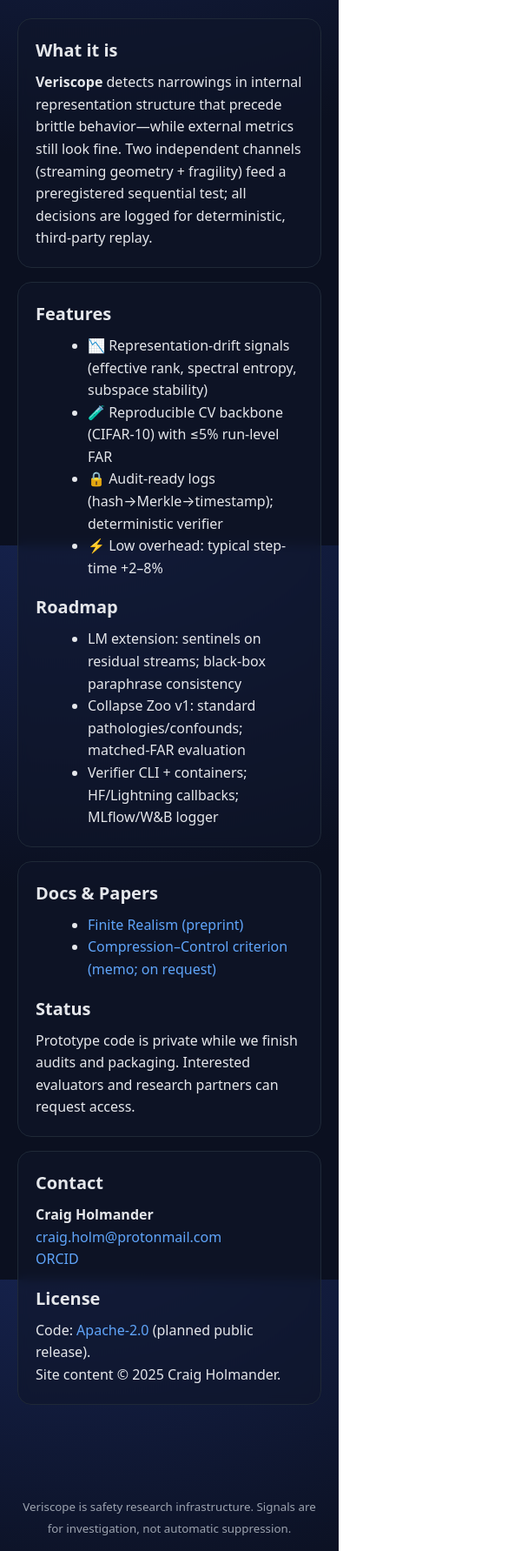
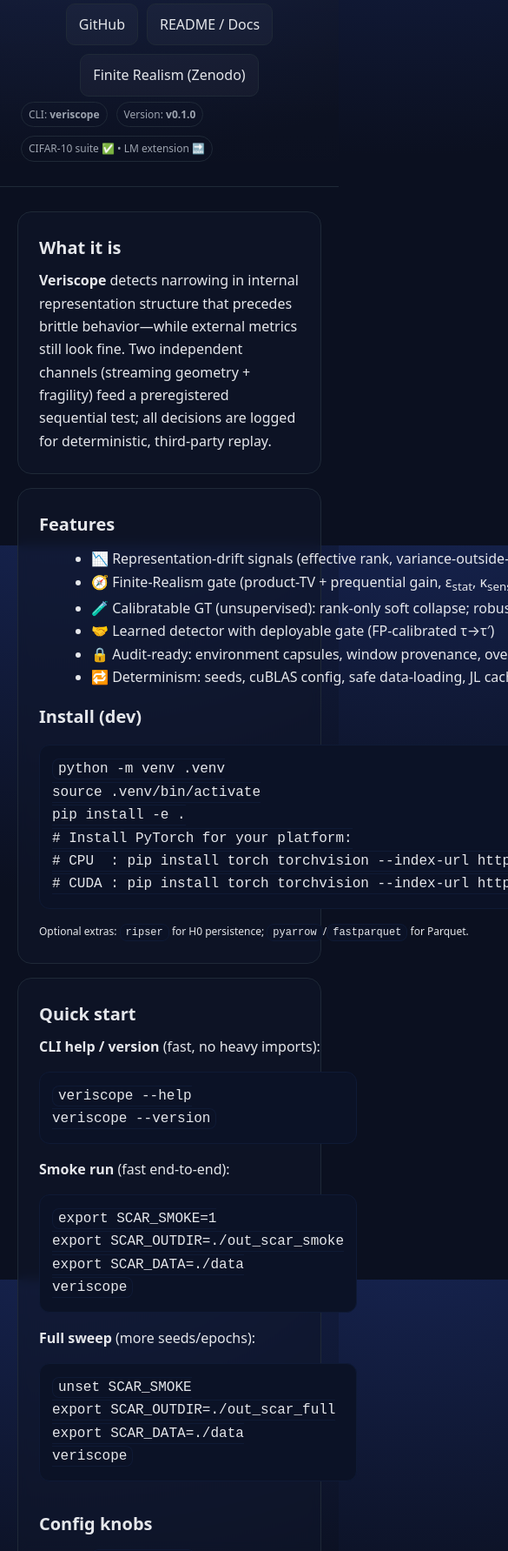
Before and after one commit to Epsilontic/veriscope-site, a plain HTML site: page index.html in a window 390 px wide. Shown: the part 217-2000 px from the top of the page at 87% size, 585 px wide, since content can reach past the window. Drawn offline with Linux system fonts and the light colour scheme.

Commit message:
Refactor index.html for improved layout and accessibility
Updated viewport meta tag formatting, added new CSS variables, and improved layout and accessibility features. Changed content structure and added new sections for installation instructions and outputs.

```diff
--- a/index.html
+++ b/index.html
@@ -2,7 +2,7 @@
 <html lang="en">
 <head>
   <meta charset="utf-8" />
-  <meta name="viewport" content="width=device-width,initial-scale=1" />
+  <meta name="viewport" content="width=device-width, initial-scale=1" />
   <title>Veriscope — Auditable Early Warnings for Representation Drift</title>
   <meta name="description" content="Veriscope is an auditor-grade early-warning system for hidden representation drift in ML models, with reproducible detectors, sequential control, and tamper-evident logs." />
   <meta name="theme-color" content="#0f172a" />
@@ -11,101 +11,193 @@
   <meta property="og:title" content="Veriscope — Auditable Early Warnings for Representation Drift" />
   <meta property="og:description" content="Early-warning detectors for hidden collapse: streaming geometry + fragility, preregistered thresholds, deterministic replay." />
   <meta property="og:type" content="website" />
-  <meta property="og:url" content="https://YOUR-USERNAME.github.io/veriscope-site/" />
-  <meta property="og:image" content="https://YOUR-USERNAME.github.io/veriscope-site/cover.png" />
+  <meta property="og:url" content="https://YOUR-USERNAME.github.io/YOUR-REPO/" />
+  <meta property="og:image" content="https://YOUR-USERNAME.github.io/YOUR-REPO/cover.png" />
   <meta name="twitter:card" content="summary_large_image" />
 
   <style>
     :root{
-      --bg:#0b1020; --card:#0f172a; --ink:#e5e7eb; --muted:#9ca3af; --acc:#60a5fa; --line:#1f2937;
+      --bg:#0b1020; --card:#0f172a; --ink:#e5e7eb; --muted:#9ca3af; --acc:#60a5fa; --line:#1f2937; --ok:#34d399; --warn:#fbbf24;
     }
     *{box-sizing:border-box}
+    html,body{height:100%}
     body{
-      margin:0; font:16px/1.6 system-ui, -apple-system, Segoe UI, Roboto, Inter, Helvetica, Arial, sans-serif;
-      color:var(--ink); background:radial-gradient(1200px 800px at 20% -10%, #172554 0%, #0b1020 60%, #0b1020 100%) fixed;
+      margin:0; font:16px/1.65 system-ui,-apple-system,Segoe UI,Roboto,Inter,Helvetica,Arial,sans-serif;
+      color:var(--ink);
+      background:radial-gradient(1200px 800px at 20% -10%, #172554 0%, #0b1020 60%, #0b1020 100%) fixed;
+      -webkit-font-smoothing:antialiased; -moz-osx-font-smoothing:grayscale;
     }
-    header{padding:56px 24px 24px; text-align:center; border-bottom:1px solid var(--line); background:linear-gradient(180deg, rgba(255,255,255,0.03), transparent);}
-    h1{margin:0 0 8px; font-size: clamp(28px, 4vw, 40px); letter-spacing:.2px}
+    header{
+      padding:60px 24px 28px; text-align:center; border-bottom:1px solid var(--line);
+      background:linear-gradient(180deg, rgba(255,255,255,0.03), transparent);
+    }
     .tag{display:inline-block; padding:4px 10px; font-size:12px; border:1px solid var(--line); border-radius:999px; color:var(--muted)}
-    main{max-width:960px; margin:24px auto; padding:0 20px 64px}
-    section{background:rgba(15,23,42,.6); border:1px solid var(--line); border-radius:16px; padding:20px; margin:16px 0; backdrop-filter: blur(6px)}
-    h2{margin:0 0 6px; font-size: clamp(20px, 2.6vw, 26px)}
+    h1{margin:10px 0 6px; font-size:clamp(28px,4vw,42px); letter-spacing:.2px}
+    .lead{margin:0 auto; max-width:900px; color:#cbd5e1}
+    main{max-width:1040px; margin:28px auto; padding:0 20px 80px}
+    section{background:rgba(15,23,42,.6); border:1px solid var(--line); border-radius:16px; padding:24px; margin:16px 0; backdrop-filter:blur(6px)}
+    h2{margin:0 0 8px; font-size:clamp(20px,2.6vw,26px)}
     p{margin:8px 0 0}
-    ul{margin:8px 0 0 20px}
+    ul{margin:10px 0 0 20px}
     a{color:var(--acc); text-decoration:none}
     a:hover{text-decoration:underline}
     .grid{display:grid; gap:16px}
-    @media(min-width:880px){ .grid{grid-template-columns:1fr 1fr} }
-    footer{max-width:960px; margin:24px auto 56px; padding:0 20px; color:var(--muted); text-align:center}
-    code{background:#0b1226; padding:2px 6px; border-radius:6px; border:1px solid var(--line)}
+    @media (min-width:900px){ .grid{grid-template-columns:1fr 1fr} }
+    .buttons{display:flex; gap:10px; justify-content:center; flex-wrap:wrap; margin-top:16px}
+    .btn{
+      display:inline-flex; align-items:center; gap:8px; padding:10px 14px; border-radius:10px;
+      border:1px solid var(--line); background:rgba(255,255,255,0.03); color:var(--ink); text-decoration:none;
+    }
+    .btn:hover{background:rgba(255,255,255,0.06)}
+    code, pre code{
+      background:#0b1226; color:#e5e7eb; border:1px solid #0f1a35; border-radius:8px; padding:2px 6px
+    }
+    pre{background:#0b1226; border:1px solid #0f1a35; border-radius:12px; padding:14px; overflow:auto}
+    .kpi{display:flex; gap:10px; flex-wrap:wrap; margin-top:6px}
+    .pill{font-size:12px; padding:4px 8px; border-radius:999px; border:1px solid var(--line); color:var(--muted)}
+    footer{max-width:1040px; margin:24px auto 60px; padding:0 20px; color:var(--muted); text-align:center}
+    .small{font-size:12px}
   </style>
 </head>
 <body>
-  <header>
-    <div class="tag">Open research prototype</div>
+  <header role="banner">
+    <div class="tag" aria-label="project state">Open research prototype</div>
     <h1>Veriscope</h1>
-    <p>Auditable early warnings for hidden <em>representation drift</em> in ML systems.</p>
+    <p class="lead">Auditable early warnings for hidden <em>representation drift</em> in ML systems.</p>
+    <div class="buttons" role="navigation" aria-label="primary">
+      <a class="btn" href="https://github.com/YOUR-USERNAME/YOUR-REPO" target="_blank" rel="noopener">GitHub</a>
+      <a class="btn" href="https://github.com/YOUR-USERNAME/YOUR-REPO#readme" target="_blank" rel="noopener">README / Docs</a>
+      <a class="btn" href="https://doi.org/10.5281/zenodo.17226485" target="_blank" rel="noopener">Finite Realism (Zenodo)</a>
+    </div>
+    <div class="kpi" aria-label="status">
+      <span class="pill" title="package">CLI: <strong>veriscope</strong></span>
+      <span class="pill" title="version">Version: <strong>v0.1.0</strong></span>
+      <span class="pill" title="status-roadmap">CIFAR-10 suite ✅ • LM extension 🔜</span>
+    </div>
   </header>
 
-  <main>
+  <main role="main">
     <section>
       <h2>What it is</h2>
-      <p><strong>Veriscope</strong> detects narrowings in internal representation structure that precede brittle behavior—while external metrics still look fine. Two independent channels
-      (streaming geometry + fragility) feed a preregistered sequential test; all decisions are logged for deterministic, third-party replay.</p>
+      <p><strong>Veriscope</strong> detects narrowing in internal representation structure that precedes brittle behavior—while external metrics still look fine.
+      Two independent channels (streaming geometry + fragility) feed a preregistered sequential test; all decisions are logged for deterministic, third-party replay.</p>
     </section>
 
     <section class="grid">
       <div>
         <h2>Features</h2>
         <ul>
-          <li>📉 Representation-drift signals (effective rank, spectral entropy, subspace stability)</li>
-          <li>🧪 Reproducible CV backbone (CIFAR-10) with ≤5% run-level FAR</li>
-          <li>🔒 Audit-ready logs (hash→Merkle→timestamp); deterministic verifier</li>
-          <li>⚡ Low overhead: typical step-time +2–8%</li>
+          <li>📉 Representation-drift signals (effective rank, variance-outside-k, FTLE-like dynamics)</li>
+          <li>🧭 Finite-Realism gate (product-TV + prequential gain, ε<sub>stat</sub>, κ<sub>sens</sub>)</li>
+          <li>🧪 Calibratable GT (unsupervised): rank-only soft collapse; robust hard-collapse cutoffs</li>
+          <li>🤝 Learned detector with deployable gate (FP-calibrated τ→τ′)</li>
+          <li>🔒 Audit-ready: environment capsules, window provenance, overlay files</li>
+          <li>🔁 Determinism: seeds, cuBLAS config, safe data-loading, JL cache</li>
         </ul>
       </div>
       <div>
-        <h2>Roadmap</h2>
+        <h2>Install (dev)</h2>
+        <pre aria-label="install instructions"><code>python -m venv .venv
+source .venv/bin/activate
+pip install -e .
+# Install PyTorch for your platform:
+# CPU  : pip install torch torchvision --index-url https://download.pytorch.org/whl/cpu
+# CUDA : pip install torch torchvision --index-url https://download.pytorch.org/whl/cu121</code></pre>
+        <p class="small">Optional extras: <code>ripser</code> for H0 persistence; <code>pyarrow</code>/<code>fastparquet</code> for Parquet.</p>
+      </div>
+    </section>
+
+    <section class="grid">
+      <div>
+        <h2>Quick start</h2>
+        <p><strong>CLI help / version</strong> (fast, no heavy imports):</p>
+        <pre><code>veriscope --help
+veriscope --version</code></pre>
+
+        <p><strong>Smoke run</strong> (fast end-to-end):</p>
+        <pre><code>export SCAR_SMOKE=1
+export SCAR_OUTDIR=./out_scar_smoke
+export SCAR_DATA=./data
+veriscope</code></pre>
+
+        <p><strong>Full sweep</strong> (more seeds/epochs):</p>
+        <pre><code>unset SCAR_SMOKE
+export SCAR_OUTDIR=./out_scar_full
+export SCAR_DATA=./data
+veriscope</code></pre>
+      </div>
+
+      <div>
+        <h2>Config knobs</h2>
         <ul>
-          <li>LM extension: sentinels on residual streams; black-box paraphrase consistency</li>
-          <li>Collapse Zoo v1: standard pathologies/confounds; matched-FAR evaluation</li>
-          <li>Verifier CLI + containers; HF/Lightning callbacks; MLflow/W&B logger</li>
+          <li><code>SCAR_OUTDIR</code> — artifact root</li>
+          <li><code>SCAR_DATA</code> — dataset root (CIFAR-10 / STL-10)</li>
+          <li><code>SCAR_SMOKE=1</code> — tiny budgets; at least one heavy pass</li>
+          <li><code>SCAR_EVAL_SPLIT</code> — <code>eval</code> | <code>calib</code> | <code>both</code></li>
+          <li><code>SCAR_NUM_WORKERS</code> — DataLoader workers (recommend <code>0</code> for determinism)</li>
+          <li>Gate: <code>SCAR_FAMILY_Z_THR</code>, <code>SCAR_WARN_CONSEC</code>, <code>SCAR_FAMILY_WINDOW</code></li>
+          <li>Soft-GT: <code>SCAR_FIXED_GT_RANK_MIN</code>, <code>SCAR_SOFT_Q</code></li>
+        </ul>
+        <p class="small">Determinism: sets <code>CUBLAS_WORKSPACE_CONFIG</code> if unset; JL projections use a bounded, seeded cache.</p>
+      </div>
+    </section>
+
+    <section class="grid">
+      <div>
+        <h2>Outputs & artifacts</h2>
+        <ul>
+          <li><strong>Run logs</strong>: <code>bundle_runs_{tag}.parquet</code> (+ CSV fallback), errors log</li>
+          <li><strong>Detector / calibration</strong>: <code>learned_detector_*.json</code>, <code>tau_mapping_*.json</code>, PH/JL adequacy</li>
+          <li><strong>Baselines & GT</strong>: robust gradient cutoffs, baseline event CSVs</li>
+          <li><strong>Overlays & summaries</strong>: overlay Parquet, summary CSVs</li>
+          <li><strong>Provenance</strong>: <code>env.json</code>, <code>repro.json</code>, <code>pip_freeze.txt</code>, window provenance</li>
+        </ul>
+        <p class="small">Writes are atomic where possible; Parquet ➜ CSV fallback is automatic.</p>
+      </div>
+      <div>
+        <h2>Docs & Papers</h2>
+        <ul>
+          <li><a href="https://github.com/YOUR-USERNAME/YOUR-REPO#readme" target="_blank" rel="noopener">Project README</a></li>
+          <li><a href="https://doi.org/10.5281/zenodo.17226485" target="_blank" rel="noopener">Finite Realism — main paper (Zenodo)</a></li>
+          <!-- Add more FR papers or notebooks as they publish -->
         </ul>
       </div>
     </section>
 
     <section class="grid">
       <div>
-        <h2>Docs & Papers</h2>
-        <ul>
-          <li><a href="https://works.hcommons.org/records/yeqb5-exa68" target="_blank" rel="noopener">Finite Realism (preprint)</a></li>
-          <li><a href="#" onclick="return false;">Compression–Control criterion (memo; on request)</a></li>
-        </ul>
+        <h2>Status</h2>
+        <p>Package <strong>v0.1.0</strong> is live with a working CLI and CIFAR-10 suite. LM extensions and verifier tooling are in progress.</p>
       </div>
       <div>
-        <h2>Status</h2>
-        <p>Prototype code is private while we finish audits and packaging. Interested evaluators and research partners can request access.</p>
+        <h2>License</h2>
+        <p>Code is dual-licensed:</p>
+        <ul>
+          <li>AGPL-3.0-only (free/open use under AGPL terms)</li>
+          <li>Commercial license (for organizations preferring non-copyleft terms)</li>
+        </ul>
+        <p>See the repository <a href="https://github.com/YOUR-USERNAME/YOUR-REPO/blob/main/LICENSE" target="_blank" rel="noopener">LICENSE</a>.</p>
       </div>
     </section>
 
-    <section class="grid">
-      <div>
-        <h2>Contact</h2>
-        <p><strong>Craig Holmander</strong><br>
-        <a href="mailto:craig.holm@protonmail.com">craig.holm@protonmail.com</a><br>
-        <a href="https://orcid.org/0009-0002-3145-8498" target="_blank" rel="noopener">ORCID</a></p>
-      </div>
-      <div>
-        <h2>License</h2>
-        <p>Code: <a href="https://www.apache.org/licenses/LICENSE-2.0" target="_blank" rel="noopener">Apache-2.0</a> (planned public release).<br>
-        Site content © <span id="y"></span> Craig Holmander.</p>
-        <script>document.getElementById('y').textContent=new Date().getFullYear()</script>
-      </div>
+    <section>
+      <h2>Contact</h2>
+      <p><strong>Craig Holmander</strong><br>
+        <a href="mailto:craig.holm@protonmail.com">craig.holm@protonmail.com</a> ·
+        <a href="https://orcid.org/0009-0002-3145-8498" target="_blank" rel="noopener">ORCID</a> ·
+        <a href="https://github.com/YOUR-USERNAME" target="_blank" rel="noopener">GitHub</a>
+      </p>
+      <p class="small">Veriscope is safety research infrastructure. Signals are for investigation, not automatic suppression.</p>
     </section>
   </main>
 
   <footer>
-    <small>Veriscope is safety research infrastructure. Signals are for investigation, not automatic suppression.</small>
+    <small>© <span id="y"></span> Craig Holmander.</small>
   </footer>
+
+  <script>
+    // Year stamp
+    document.getElementById('y').textContent = new Date().getFullYear();
+  </script>
 </body>
 </html>
```
